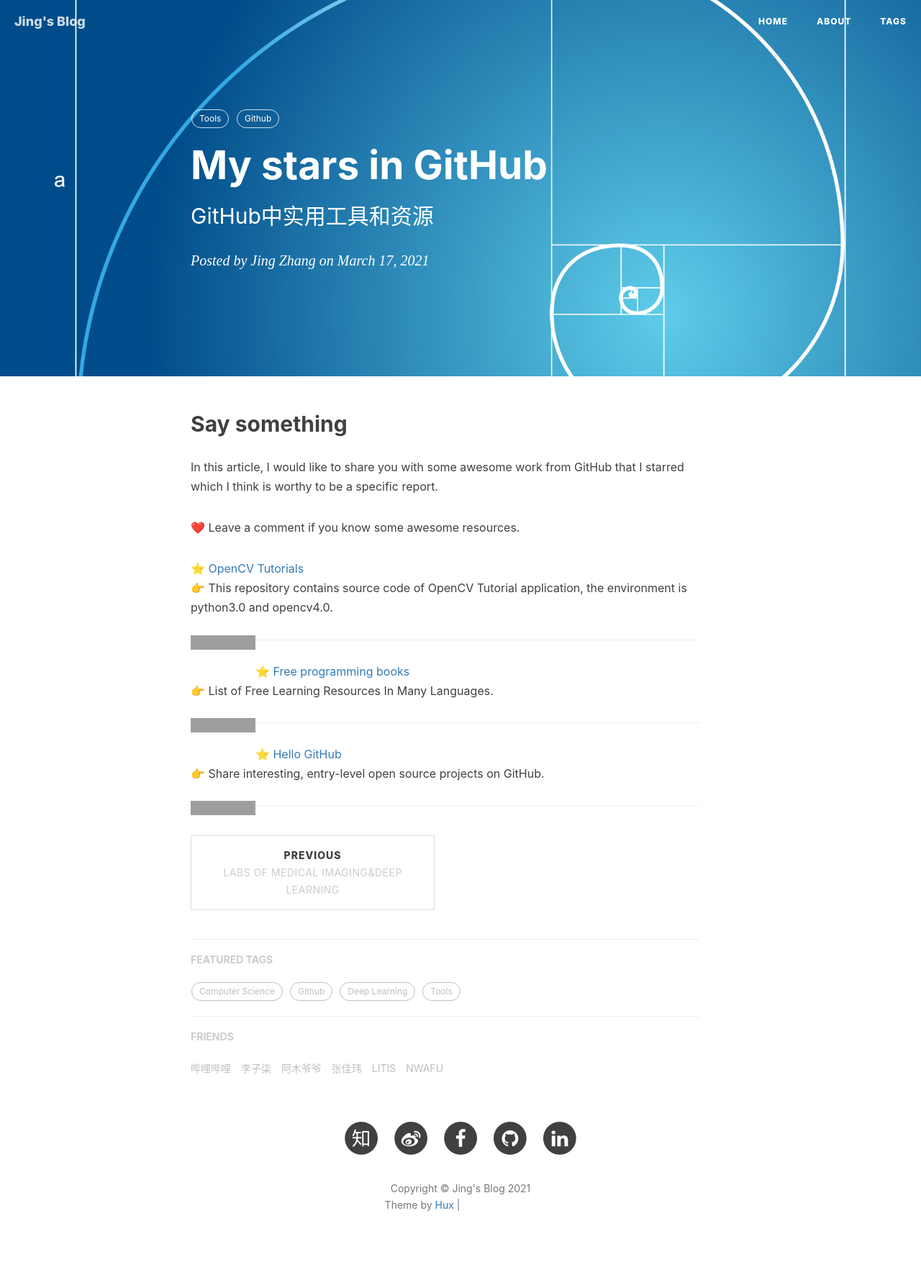
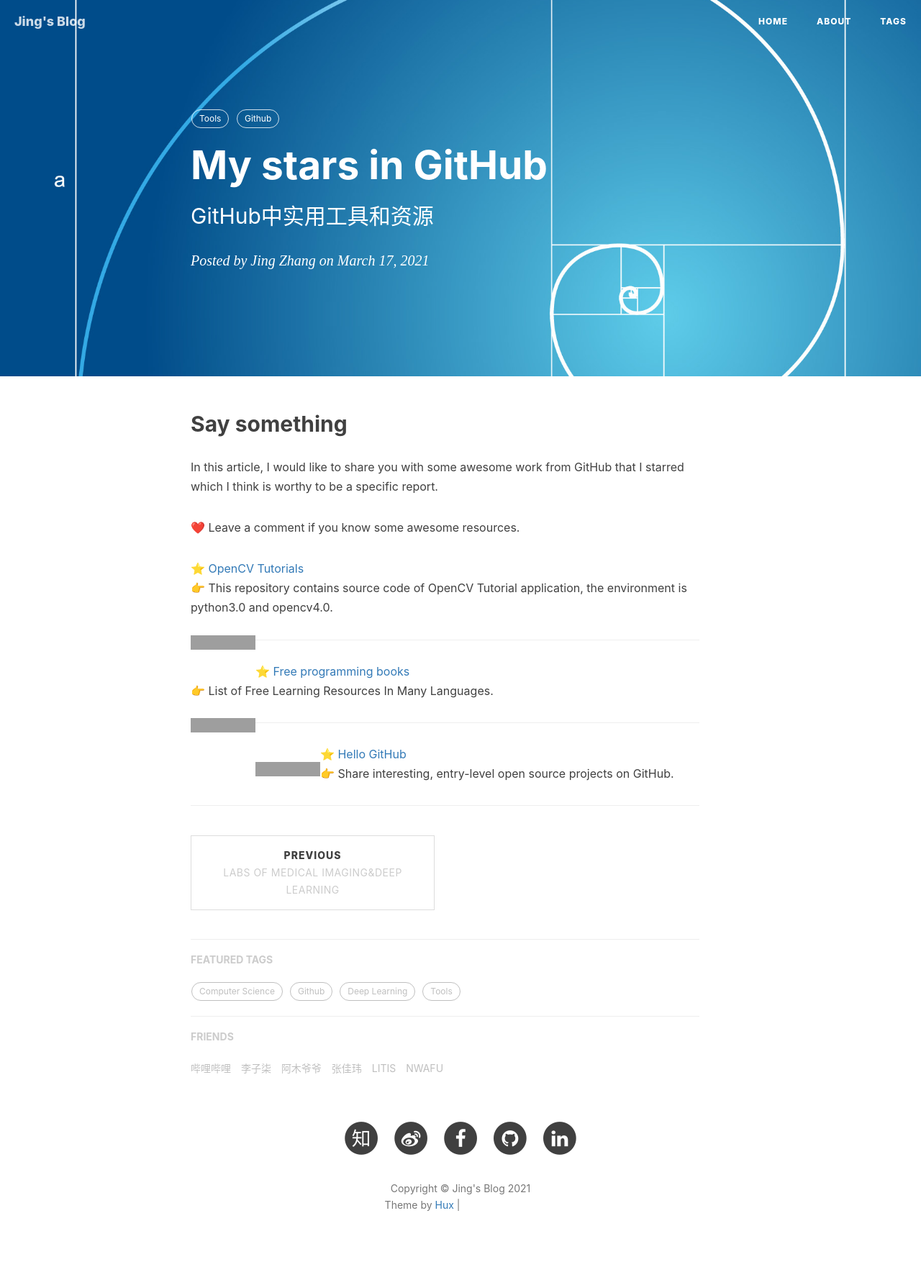
Before and after one commit to jizhang02/jizhang02.github.io, a Jekyll site: the page built from _posts/2021-03-17-github.markdown, in a window 1280 px wide. Shown: the whole page at 72% size. Built offline with Jekyll 4.4.1, drawn with Linux system fonts in a browser that asks for light colours; nearby versions of some CDN libraries; comment, search, counter and statistics services are not loaded; grey boxes are pictures that could not be loaded.

Commit message:
Update 2021-03-17-github.markdown

```diff
--- a/_posts/2021-03-17-github.markdown
+++ b/_posts/2021-03-17-github.markdown
@@ -23,13 +23,16 @@ In this article, I would like to share you with some awesome work from GitHub th
 <img align="left" src="https://img.shields.io/github/stars/JimmyHHua/opencv_tutorials?style=social">
 
 ---
+
 ⭐ [Free programming books](https://github.com/EbookFoundation/free-programming-books)
 👉 List of Free Learning Resources In Many Languages.
 <img align="left" src="https://img.shields.io/github/stars/EbookFoundation/free-programming-books?style=social">
 
 ---
+
+<img align="left" src="https://img.shields.io/github/stars/521xueweihan/HelloGitHub?style=social">
+
 ⭐ [Hello GitHub](https://hellogithub.com/)
 👉 Share interesting, entry-level open source projects on GitHub.
-<img align="left" src="https://img.shields.io/github/stars/521xueweihan/HelloGitHub?style=social">
 
 ---
```
